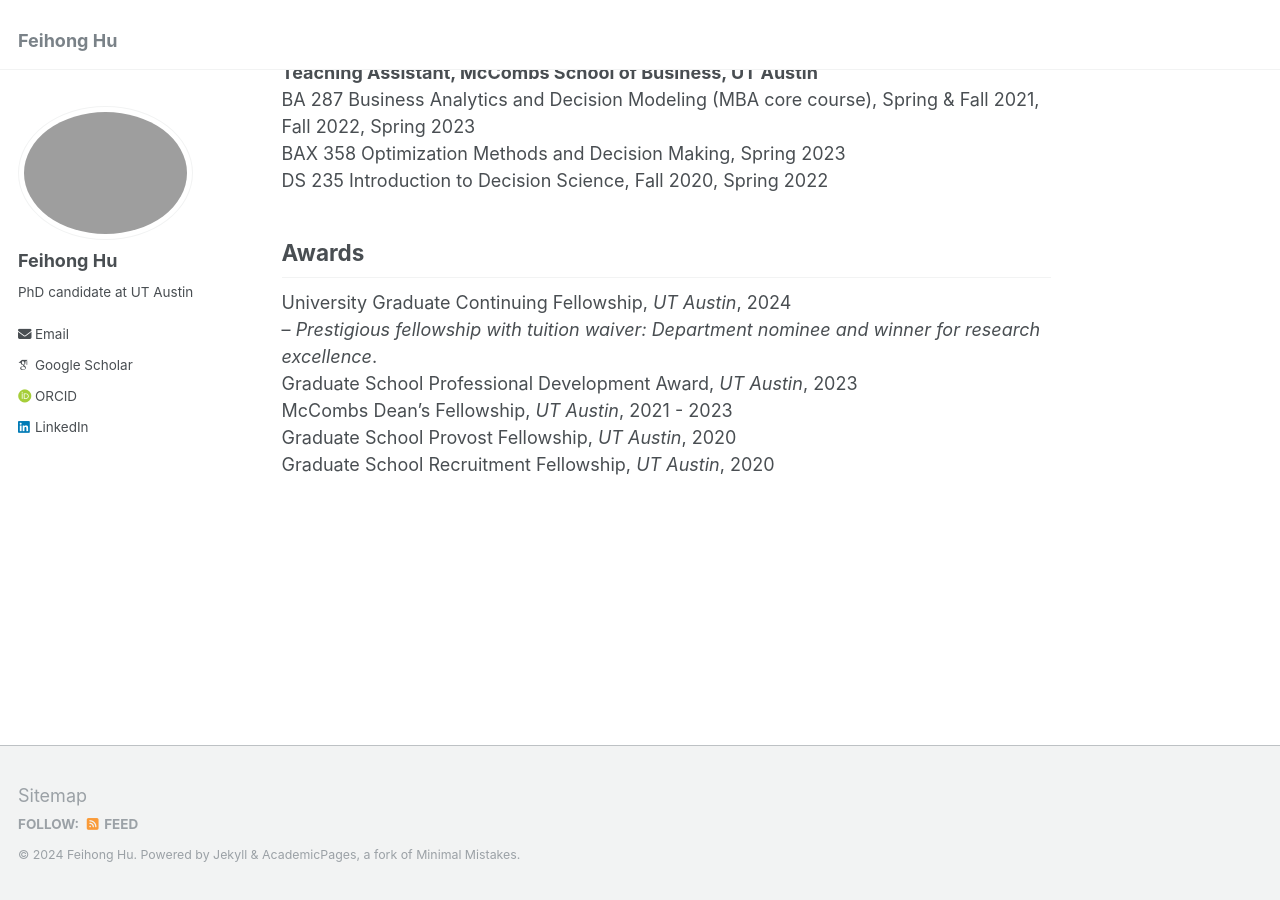
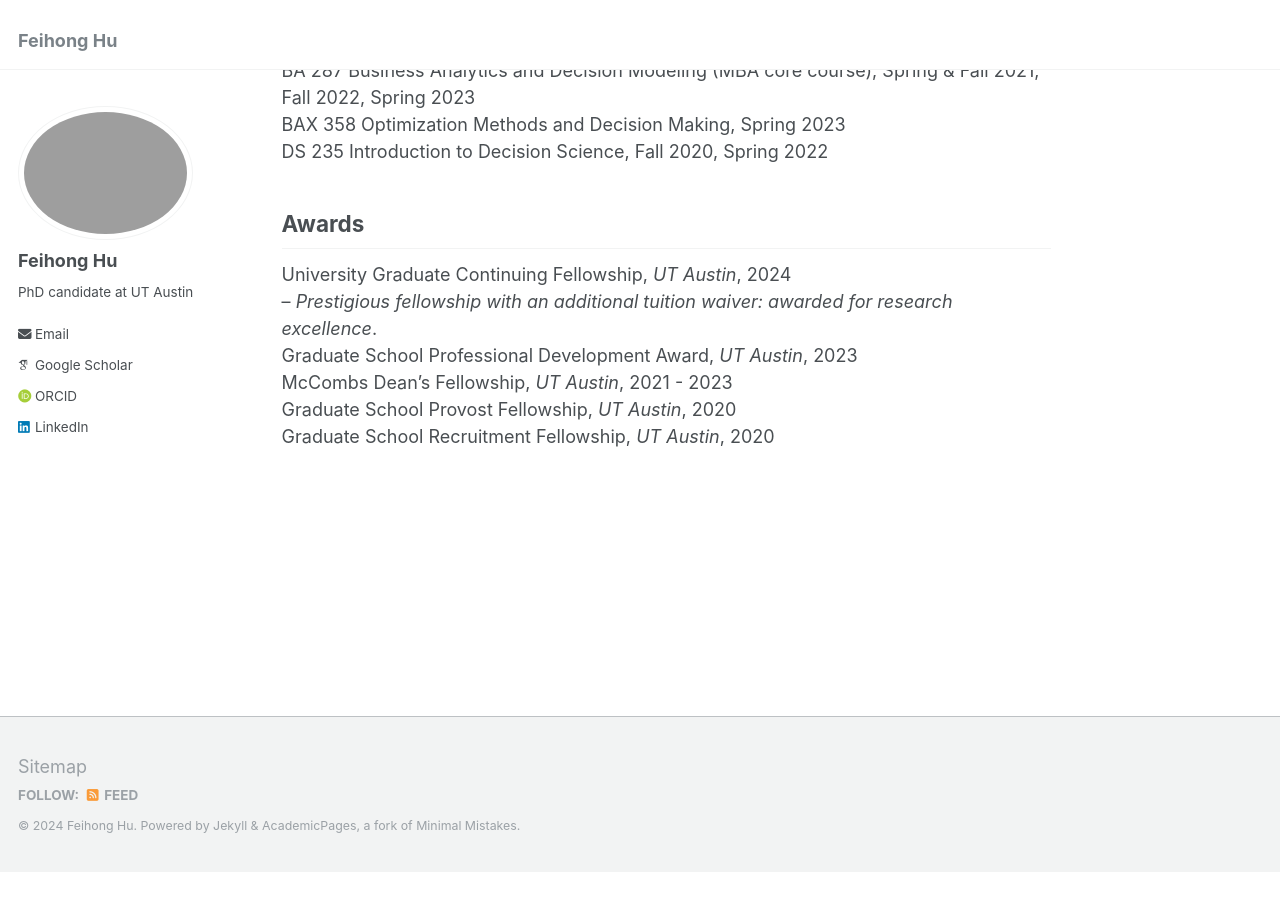
Before and after one commit to feihonghu/feihonghu.github.io, a Jekyll site: the page built from _pages/about.md, in a window 1280 px wide and 900 px high, scrolled down 1563 px. Built offline with Jekyll 4.4.1, drawn with Linux system fonts in a browser that asks for light colours; some web fonts are replaced; after the commit the page ends 2435 px from its top, so only the background shows below that.

Commit message:
Update about.md

```diff
--- a/_pages/about.md
+++ b/_pages/about.md
@@ -28,10 +28,8 @@ I am a final-year PhD candidate in the Department of Information, Risk, and Oper
 1. **Novel Neural Network Architectures for Asset Pricing: Bridging Theory and Interpretability**<br/>
    with Daniel Mitchell and Kumar Muthuraman<br/>
    In preparation.
-
 2. **Fresh on the Go: Combatting Food Deserts with Mobile Markets**<br/>
    with Junyu Cao<br/>
-
 3. **Unsupervised Regression Plane Discovery Using Machine Learning: An Application to King County House Sale Data**<br/>
    with Deepayan Chakrabarti, Daniel Mitchell, and Kumar Muthuraman
 
@@ -56,7 +54,7 @@ DS 235 Introduction to Decision Science, Fall 2020, Spring 2022
 <h2>Awards</h2>
 
 University Graduate Continuing Fellowship, _UT Austin_, 2024<br/>
- -- _Prestigious fellowship with tuition waiver: Department nominee and winner for research excellence_.<br/>
+ -- _Prestigious fellowship with an additional tuition waiver: awarded for research excellence_.<br/>
 Graduate School Professional Development Award, _UT Austin_, 2023<br/>
 McCombs Dean's Fellowship, _UT Austin_, 2021 - 2023<br/>
 Graduate School Provost Fellowship, _UT Austin_, 2020<br/>
```
